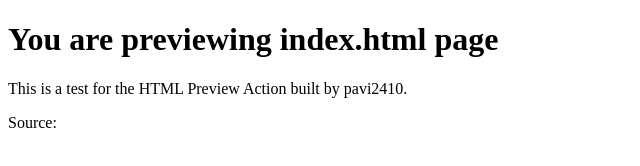
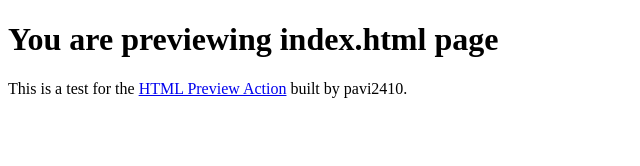
Before and after one commit to pavi2410/html-preview-action, a website: page index.html in a window 1280 px wide. Shown: the whole page, without its empty margins (0-640 px from the left). Drawn offline with Linux system fonts and the light colour scheme.

Commit message:
Update failing action

```diff
--- a/index.html
+++ b/index.html
@@ -8,8 +8,7 @@
 
 <body>
     <h1>You are previewing index.html page</h1>
-    <p>This is a test for the HTML Preview Action built by pavi2410.</p>
-    <p>Source: <a target="_blank" href="https://github.com/pavi2410/html-preview-action"></a></p>
+    <p>This is a test for the <a target="_blank" href="https://github.com/pavi2410/html-preview-action">HTML Preview Action</a> built by pavi2410.</p>
 </body>
 
 </html>
```
Also changed, not shown: .github/workflows/test.yml.
